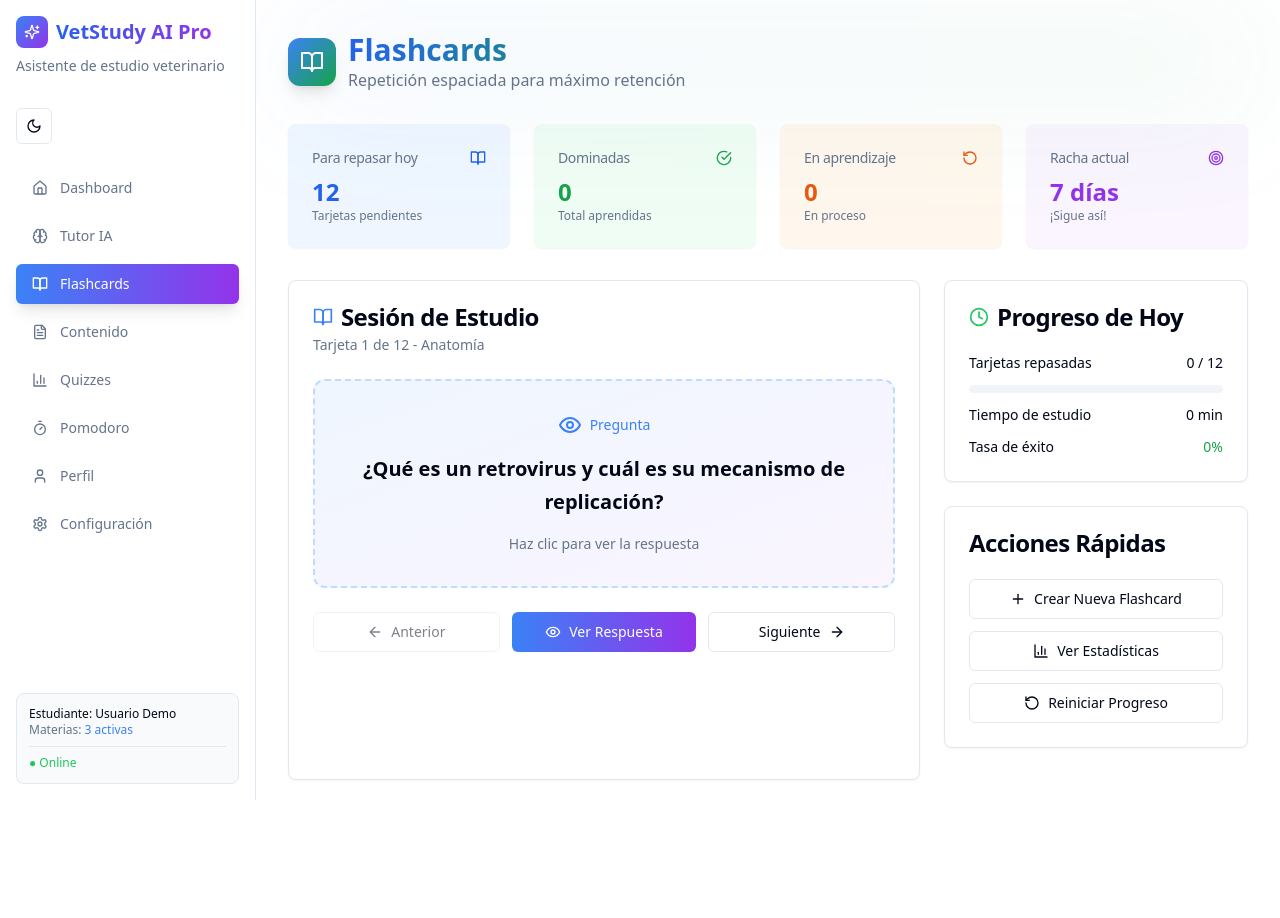
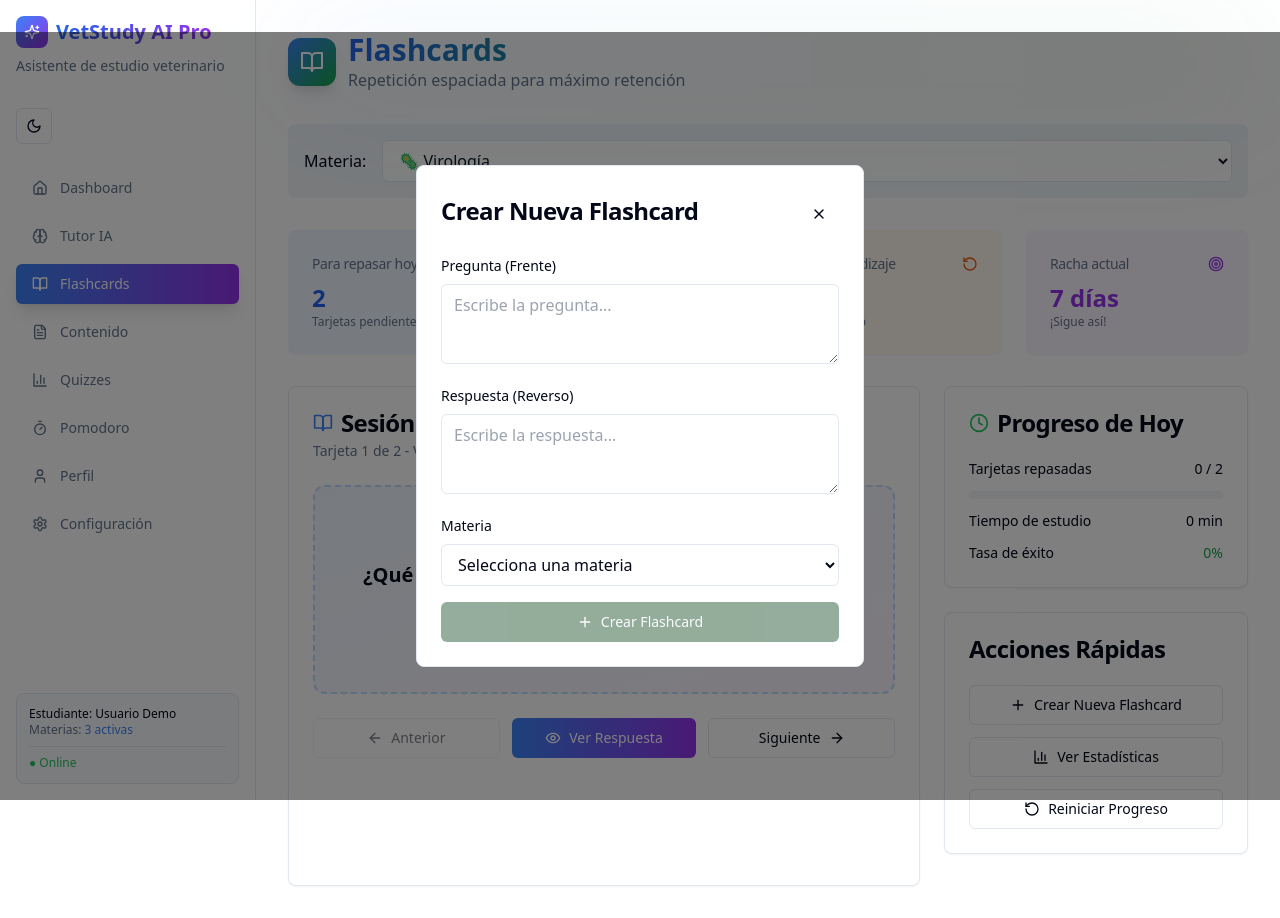
Before and after one commit to noomesk/vetstudy-ai-pro, a React (Vite) app: page /flashcards in a window 1280 px wide. Both pictures are taken after a click on the button "Crear Nueva Flashcard". Before the commit the page ends 812 px from the top, so only its background shows below. Built offline with nearby package versions, Linux system fonts and the light colour scheme.

Commit message:
fix: flashcards con selector de materia, métricas por materia, crear flashcard funcional, materia real visible

```diff
--- a/src/hooks/use-flashcards.ts
+++ b/src/hooks/use-flashcards.ts
@@ -1,4 +1,4 @@
-import { useState, useCallback, useEffect } from 'react';
+import { useState, useCallback, useEffect, useMemo } from 'react';
 import { useSubjects } from './use-subjects';
 
 export interface Flashcard {
@@ -279,6 +279,11 @@ export const useFlashcards = () => {
     return generateFlashcardsForSubjects(activeSubjects);
   });
 
+  // State for subject filtering
+  const [selectedSubject, setSelectedSubject] = useState<string>(() => {
+    return activeSubjects.length > 0 ? activeSubjects[0].id : 'general';
+  });
+
   const [currentCardIndex, setCurrentCardIndex] = useState(0);
   const [showAnswer, setShowAnswer] = useState(false);
   const [studySession, setStudySession] = useState({
@@ -292,18 +297,81 @@ export const useFlashcards = () => {
     saveFlashcardsToStorage(flashcards);
   }, [flashcards]);
 
-  const currentCard = flashcards[currentCardIndex];
-  const cardsToReview = flashcards.filter(card =>
+  // Filter cards by selected subject
+  const filteredCards = useMemo(() => {
+    if (selectedSubject === 'all') {
+      return flashcards;
+    }
+    return flashcards.filter(card => {
+      const cardSubjectId = activeSubjects.find(s =>
+        card.subject.toLowerCase().includes(s.name.toLowerCase()) ||
+        s.name.toLowerCase().includes(card.subject.toLowerCase())
+      )?.id;
+      return cardSubjectId === selectedSubject || card.subject === selectedSubject;
+    });
+  }, [flashcards, selectedSubject, activeSubjects]);
+
+  const cardsToReview = filteredCards.filter(card =>
     new Date(card.nextReview) <= new Date()
   );
+
+  const currentCard = cardsToReview[currentCardIndex] || filteredCards[currentCardIndex];
+
+  // Stats by subject
+  const getStatsBySubject = useCallback((subjectId: string) => {
+    const subjectCards = flashcards.filter(card => {
+      const cardSubjectId = activeSubjects.find(s =>
+        card.subject.toLowerCase().includes(s.name.toLowerCase()) ||
+        s.name.toLowerCase().includes(card.subject.toLowerCase())
+      )?.id;
+      return cardSubjectId === subjectId || card.subject === subjectId;
+    });
+
+    return {
+      total: subjectCards.length,
+      mastered: subjectCards.filter(card => card.interval >= 21).length,
+      learning: subjectCards.filter(card => card.interval > 1 && card.interval < 21).length,
+      toReview: subjectCards.filter(card => new Date(card.nextReview) <= new Date()).length,
+    };
+  }, [flashcards, activeSubjects]);
 
   const stats: FlashcardStats = {
     total: flashcards.length,
     mastered: flashcards.filter(card => card.interval >= 21).length,
     learning: flashcards.filter(card => card.interval > 1 && card.interval < 21).length,
     toReview: cardsToReview.length,
-    streak: 7, // Mock data
+    streak: 7,
   };
+
+  // Function to add new flashcard
+  const addFlashcard = useCallback((front: string, back: string, subject: string) => {
+    const newCard: Flashcard = {
+      id: `custom-${Date.now()}`,
+      front,
+      back,
+      subject,
+      difficulty: 'medium',
+      interval: 1,
+      repetition: 0,
+      easeFactor: 2.5,
+      nextReview: new Date(),
+      isStudying: false,
+    };
+
+    setFlashcards(prev => [...prev, newCard]);
+    return newCard;
+  }, []);
+
+  // Get current card subject name
+  const getCurrentCardSubjectName = useCallback(() => {
+    if (!currentCard) return 'General';
+    const subject = activeSubjects.find(s =>
+      currentCard.subject.toLowerCase().includes(s.name.toLowerCase()) ||
+      s.name.toLowerCase().includes(currentCard.subject.toLowerCase()) ||
+      s.id === currentCard.subject
+    );
+    return subject?.name || currentCard.subject || 'General';
+  }, [currentCard, activeSubjects]);
 
   const calculateNextReview = useCallback((card: Flashcard, quality: number) => {
     const { interval, repetition, easeFactor } = card;
@@ -418,6 +486,11 @@ export const useFlashcards = () => {
     stats,
     studySession,
     cardsToReview,
+    selectedSubject,
+    setSelectedSubject,
+    addFlashcard,
+    getStatsBySubject,
+    getCurrentCardSubjectName,
     rateCard,
     flipCard,
     nextCard,
--- a/src/pages/flashcards-page.tsx
+++ b/src/pages/flashcards-page.tsx
@@ -2,6 +2,7 @@ import React, { useState } from 'react';
 import { Card, CardContent, CardDescription, CardHeader, CardTitle } from '@/components/ui/card';
 import { Button } from '@/components/ui/button';
 import { useFlashcards } from '@/hooks/use-flashcards';
+import { useSubjects } from '@/hooks/use-subjects';
 import {
   BookOpen,
   Clock,
@@ -15,10 +16,12 @@ import {
   ThumbsUp,
   ThumbsDown,
   Plus,
-  BarChart3
+  BarChart3,
+  X
 } from 'lucide-react';
 
 const FlashcardsPage: React.FC = () => {
+  const { activeSubjects } = useSubjects();
   const {
     currentCard,
     currentCardIndex,
@@ -26,6 +29,11 @@ const FlashcardsPage: React.FC = () => {
     stats,
     studySession,
     cardsToReview,
+    selectedSubject,
+    setSelectedSubject,
+    addFlashcard,
+    getStatsBySubject,
+    getCurrentCardSubjectName,
     rateCard,
     flipCard,
     nextCard,
@@ -36,6 +44,8 @@ const FlashcardsPage: React.FC = () => {
   } = useFlashcards();
 
   const [showStats, setShowStats] = useState(false);
+  const [showCreateForm, setShowCreateForm] = useState(false);
+  const [newCard, setNewCard] = useState({ front: '', back: '', subject: '' });
 
   const handleDifficultyRating = (difficulty: 'easy' | 'medium' | 'hard') => {
     const quality = difficulty === 'easy' ? 5 : difficulty === 'medium' ? 3 : 1;
@@ -75,6 +85,26 @@ const FlashcardsPage: React.FC = () => {
             </div>
           </div>
         </div>
+      </div>
+
+      {/* Subject Selector */}
+      <div className="flex items-center gap-4 bg-muted p-4 rounded-lg">
+        <label className="font-medium">Materia:</label>
+        <select
+          value={selectedSubject}
+          onChange={(e) => {
+            setSelectedSubject(e.target.value);
+            resetSession();
+          }}
+          className="flex-1 px-3 py-2 rounded-md border bg-background text-foreground text-gray-900"
+        >
+          <option value="all">Todas las materias</option>
+          {activeSubjects.map(subject => (
+            <option key={subject.id} value={subject.id}>
+              {subject.icon} {subject.name}
+            </option>
+          ))}
+        </select>
       </div>
 
       {/* Stats */}
@@ -132,6 +162,29 @@ const FlashcardsPage: React.FC = () => {
         </Card>
       </div>
 
+      {showStats && (
+        <div className="bg-muted p-6 rounded-lg space-y-4">
+          <h3 className="text-lg font-semibold">Estadísticas por Materia</h3>
+          <div className="grid grid-cols-1 md:grid-cols-3 gap-4">
+            <div className="bg-background p-4 rounded-lg">
+              <p className="text-sm text-muted-foreground">Seleccionada</p>
+              <p className="text-2xl font-bold">{getStatsBySubject(selectedSubject).toReview}</p>
+              <p className="text-xs text-muted-foreground">por repasar</p>
+            </div>
+            <div className="bg-background p-4 rounded-lg">
+              <p className="text-sm text-muted-foreground">Dominadas</p>
+              <p className="text-2xl font-bold text-green-600">{getStatsBySubject(selectedSubject).mastered}</p>
+              <p className="text-xs text-muted-foreground">en esta materia</p>
+            </div>
+            <div className="bg-background p-4 rounded-lg">
+              <p className="text-sm text-muted-foreground">En aprendizaje</p>
+              <p className="text-2xl font-bold text-orange-600">{getStatsBySubject(selectedSubject).learning}</p>
+              <p className="text-xs text-muted-foreground">en esta materia</p>
+            </div>
+          </div>
+        </div>
+      )}
+
       {/* Flashcard Study Area */}
       <div className="grid grid-cols-1 lg:grid-cols-3 gap-6">
         <div className="lg:col-span-2">
@@ -142,10 +195,7 @@ const FlashcardsPage: React.FC = () => {
                 Sesión de Estudio
               </CardTitle>
               <CardDescription>
-                Tarjeta {currentCardIndex + 1} de {cardsToReview.length} - {
-                  currentCard.subject === 'virology' ? 'Virología' :
-                  currentCard.subject === 'parasitology' ? 'Parasitología' : 'Anatomía'
-                }
+                Tarjeta {currentCardIndex + 1} de {cardsToReview.length} - {getCurrentCardSubjectName()}
               </CardDescription>
             </CardHeader>
             <CardContent className="flex-1 flex flex-col">
@@ -295,7 +345,7 @@ const FlashcardsPage: React.FC = () => {
               <Button
                 className="w-full"
                 variant="outline"
-                onClick={() => alert('Función de crear flashcard - próximamente')}
+                onClick={() => setShowCreateForm(true)}
               >
                 <Plus className="mr-2 h-4 w-4" />
                 Crear Nueva Flashcard
@@ -316,6 +366,69 @@ const FlashcardsPage: React.FC = () => {
           </Card>
         </div>
       </div>
+
+      {/* Modal para crear flashcard */}
+      {showCreateForm && (
+        <div className="fixed inset-0 bg-black/50 flex items-center justify-center z-50 p-4">
+          <Card className="w-full max-w-md">
+            <CardHeader className="flex flex-row items-center justify-between">
+              <CardTitle>Crear Nueva Flashcard</CardTitle>
+              <Button variant="ghost" size="sm" onClick={() => setShowCreateForm(false)}>
+                <X className="h-4 w-4" />
+              </Button>
+            </CardHeader>
+            <CardContent className="space-y-4">
+              <div>
+                <label className="block text-sm font-medium mb-2">Pregunta (Frente)</label>
+                <textarea
+                  value={newCard.front}
+                  onChange={(e) => setNewCard({ ...newCard, front: e.target.value })}
+                  className="w-full px-3 py-2 border rounded-md min-h-[80px] text-foreground bg-background"
+                  placeholder="Escribe la pregunta..."
+                />
+              </div>
+              <div>
+                <label className="block text-sm font-medium mb-2">Respuesta (Reverso)</label>
+                <textarea
+                  value={newCard.back}
+                  onChange={(e) => setNewCard({ ...newCard, back: e.target.value })}
+                  className="w-full px-3 py-2 border rounded-md min-h-[80px] text-foreground bg-background"
+                  placeholder="Escribe la respuesta..."
+                />
+              </div>
+              <div>
+                <label className="block text-sm font-medium mb-2">Materia</label>
+                <select
+                  value={newCard.subject}
+                  onChange={(e) => setNewCard({ ...newCard, subject: e.target.value })}
+                  className="w-full px-3 py-2 border rounded-md text-foreground bg-background"
+                >
+                  <option value="">Selecciona una materia</option>
+                  {activeSubjects.map(subject => (
+                    <option key={subject.id} value={subject.name}>
+                      {subject.icon} {subject.name}
+                    </option>
+                  ))}
+                </select>
+              </div>
+              <Button
+                className="w-full"
+                onClick={() => {
+                  if (newCard.front && newCard.back && newCard.subject) {
+                    addFlashcard(newCard.front, newCard.back, newCard.subject);
+                    setNewCard({ front: '', back: '', subject: '' });
+                    setShowCreateForm(false);
+                  }
+                }}
+                disabled={!newCard.front || !newCard.back || !newCard.subject}
+              >
+                <Plus className="mr-2 h-4 w-4" />
+                Crear Flashcard
+              </Button>
+            </CardContent>
+          </Card>
+        </div>
+      )}
     </div>
   );
 };
```
